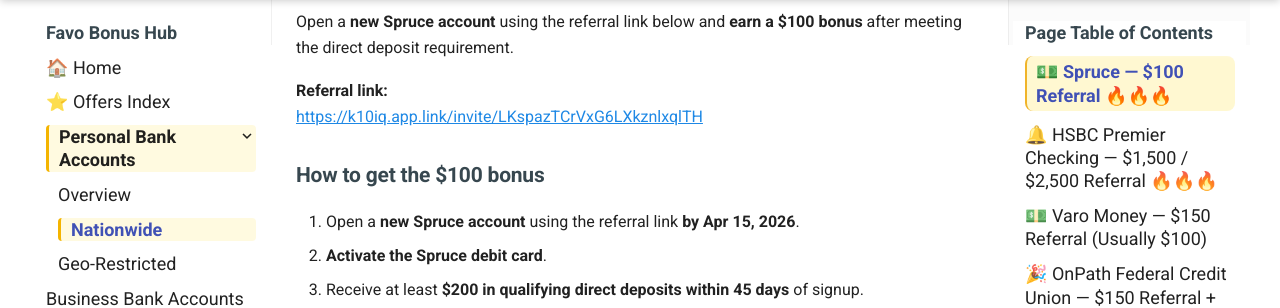
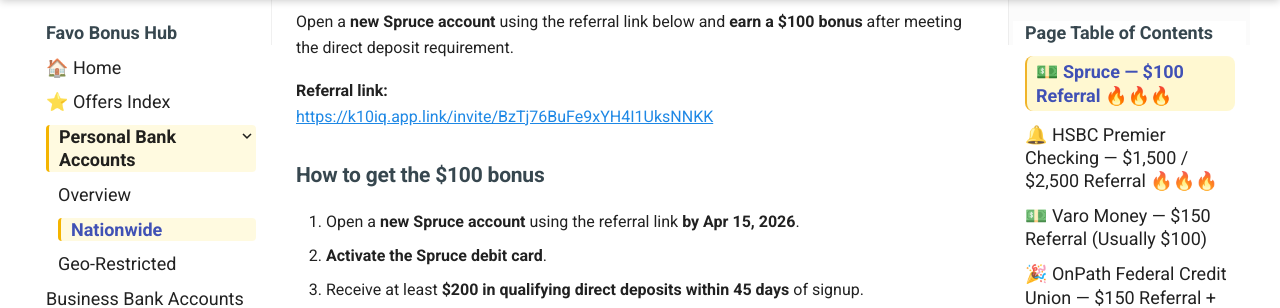
Before and after one commit to whispersofzephyr/favolinkhub-site, an MkDocs documentation site: the page built from docs/personal-bank-nationwide.md, in a window 1280 px wide and 900 px high, scrolled down 405 px. Shown: the part 153-461 px from the top of the window. Built offline with MkDocs 1.6.1 and Material for MkDocs 9.7.7, drawn with Linux system fonts in a browser that asks for light colours; part of the change alters nothing that is shown.

Commit message:
Update personal-bank-nationwide.md

```diff
--- a/docs/personal-bank-nationwide.md
+++ b/docs/personal-bank-nationwide.md
@@ -13,7 +13,7 @@ For offers that are limited to specific states (e.g. Colorado), see:
 Open a **new Spruce account** using the referral link below and **earn a $100 bonus** after meeting the direct deposit requirement.
 
 **Referral link:**
-[https://k10iq.app.link/invite/LKspazTCrVxG6LXkznlxqlTH](https://k10iq.app.link/invite/LKspazTCrVxG6LXkznlxqlTH)
+[https://k10iq.app.link/invite/BzTj76BuFe9xYH4I1UksNNKK](https://k10iq.app.link/invite/BzTj76BuFe9xYH4I1UksNNKK)
 
 ### How to get the $100 bonus
 1. Open a **new Spruce account** using the referral link **by Apr 15, 2026**.
```
